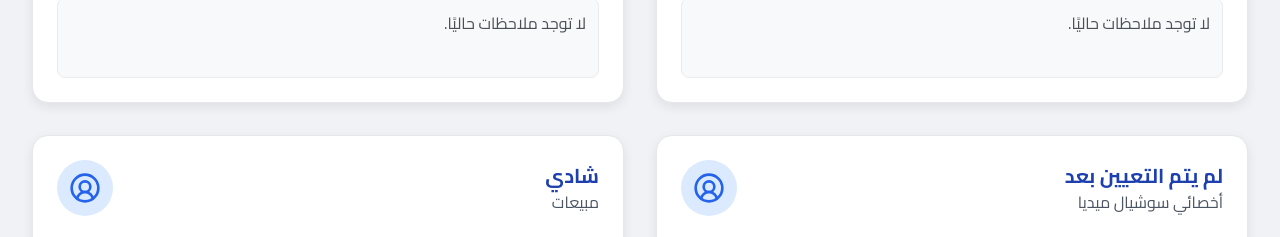
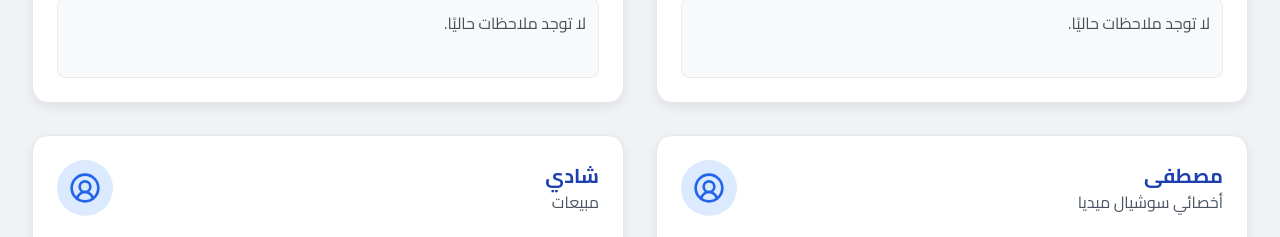
Before and after one commit to IEAtd-Academy2/report, a plain HTML site: page index.html in a window 1280 px wide. Shown: the part 1068-1305 px from the top of the page. Drawn offline with nearby package versions, Linux system fonts and the light colour scheme.

Commit message:
Update index.html

```diff
--- a/index.html
+++ b/index.html
@@ -125,7 +125,7 @@
                             }
                         },
                         social: {
-                            name: "لم يتم التعيين بعد",
+                            name: "مصطفى",
                             role: "أخصائي سوشيال ميديا",
                             kpis: { "عدد المنشورات": 0, "معدل التفاعل": "0%" },
                              evaluation: {
```
